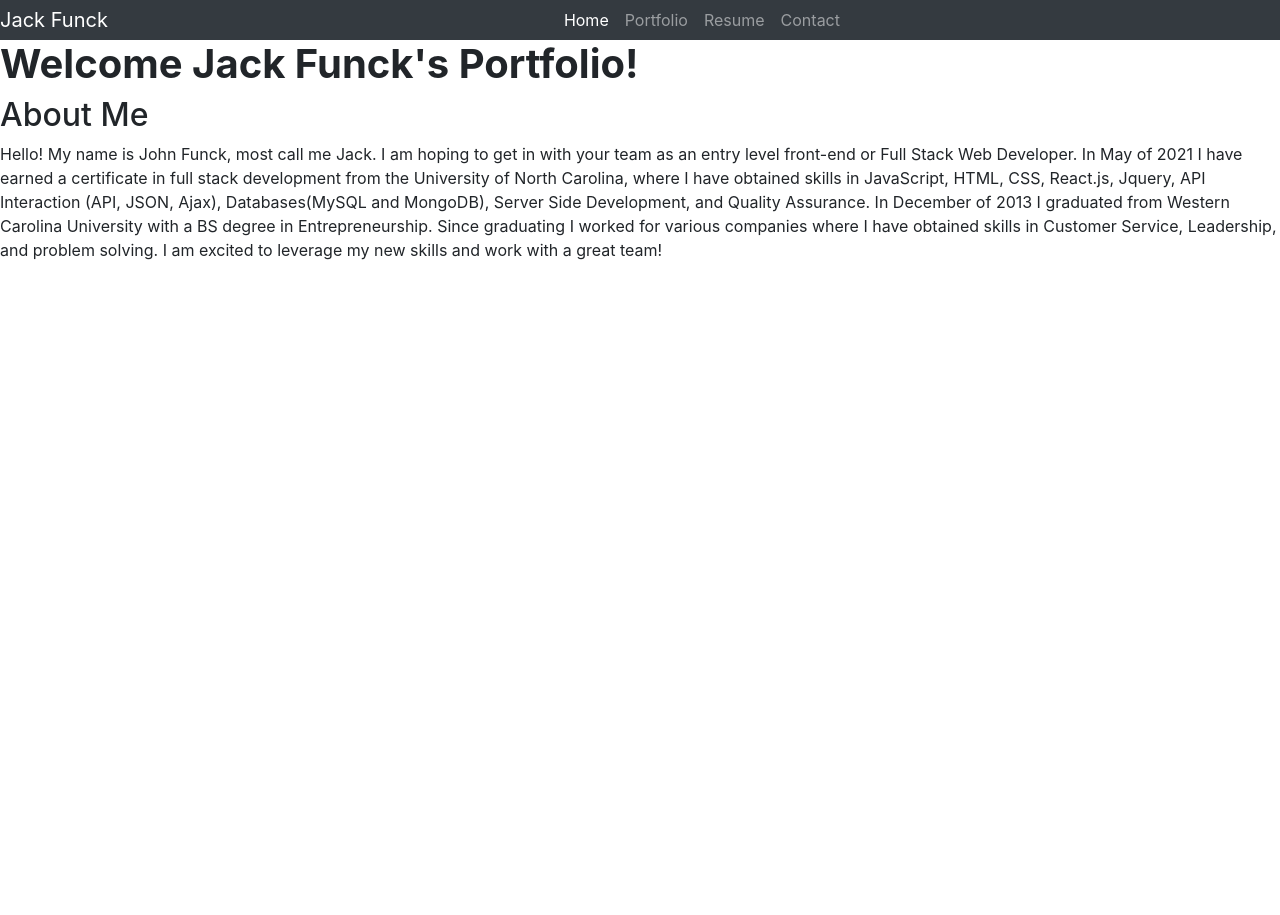
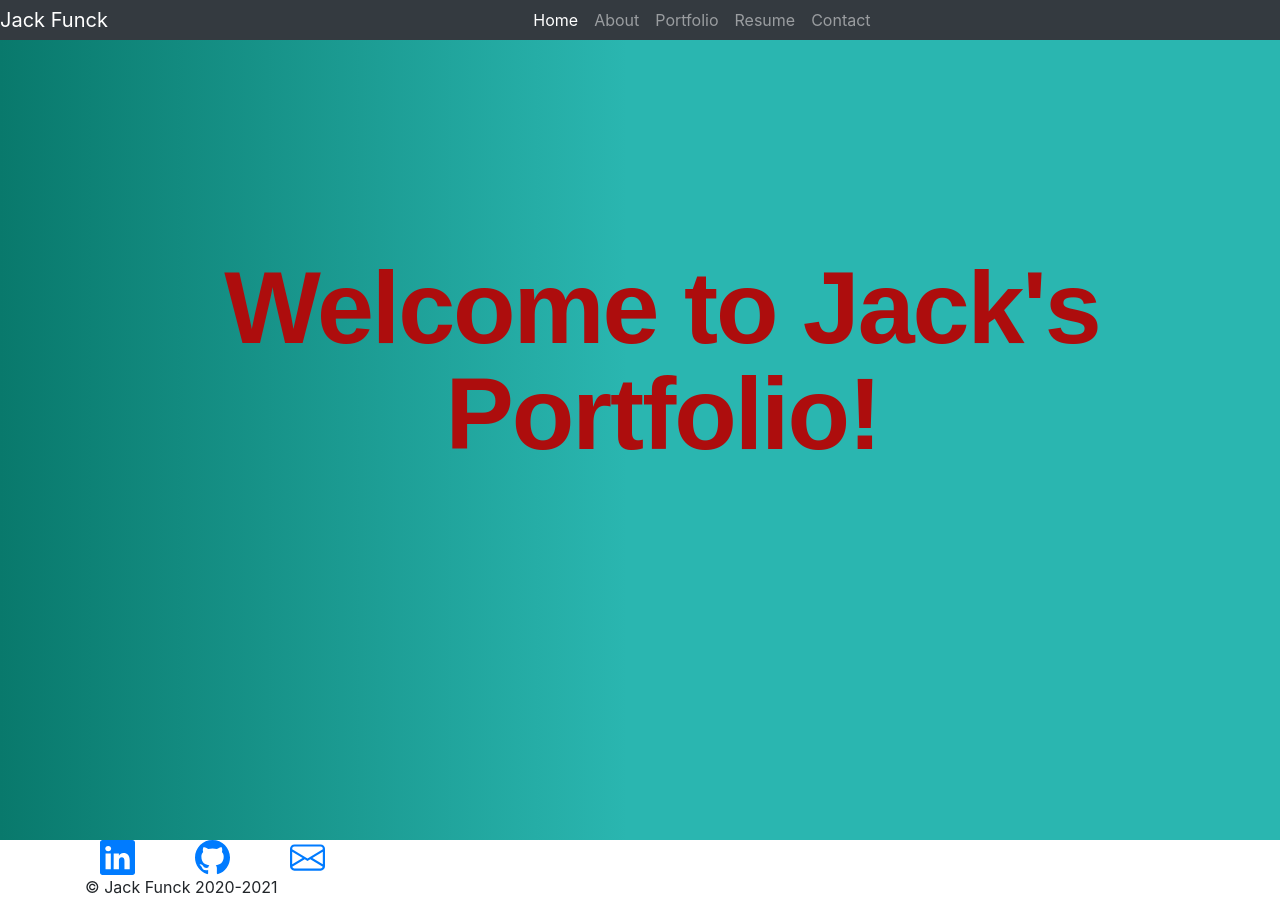
Before and after one commit to JFunck1990/20_React_Portfolio, a React (Create React App) app: page / in a window 1280 px wide. Before the commit the page ends 800 px from the top, so only its background shows below. Built offline with nearby package versions, Linux system fonts and the light colour scheme.

Commit message:
got home animation working

```diff
--- a/src/App.js
+++ b/src/App.js
@@ -4,7 +4,8 @@ import Header from "./Components/Header";
 import './App.css';
 import PageContext from "./utils/PageContext"
 import Home from "./Components/Home"
-import { BrowserRouter } from "react-router-dom";
+import Footer from "./Components/Footer"
+//import { BrowserRouter } from "react-router-dom";
 
 function App() {
   const [pageState, setPageState] = useState({
@@ -21,6 +22,7 @@ function App() {
       <div>
       <Header></Header>
       <Home></Home>
+      <Footer></Footer>
     </div>
     </PageContext.Provider>
   );
--- /dev/null
+++ b/src/Components/Footer.js
@@ -0,0 +1,30 @@
+import React from "react";
+
+function Footer(){
+    return(
+        <footer className="container">
+  <div className="row">
+    <div className="col-md-offset-4 col-md-1">
+     <a href="https://www.linkedin.com/in/jackfunck/" target="blank"> <svg xmlns="http://www.w3.org/2000/svg" width="35" height="35" fill="currentColor" class="bi bi-linkedin" viewBox="0 0 16 16">
+        <path d="M0 1.146C0 .513.526 0 1.175 0h13.65C15.474 0 16 .513 16 1.146v13.708c0 .633-.526 1.146-1.175 1.146H1.175C.526 16 0 15.487 0 14.854V1.146zm4.943 12.248V6.169H2.542v7.225h2.401zm-1.2-8.212c.837 0 1.358-.554 1.358-1.248-.015-.709-.52-1.248-1.342-1.248-.822 0-1.359.54-1.359 1.248 0 .694.521 1.248 1.327 1.248h.016zm4.908 8.212V9.359c0-.216.016-.432.08-.586.173-.431.568-.878 1.232-.878.869 0 1.216.662 1.216 1.634v3.865h2.401V9.25c0-2.22-1.184-3.252-2.764-3.252-1.274 0-1.845.7-2.165 1.193v.025h-.016a5.54 5.54 0 0 1 .016-.025V6.169h-2.4c.03.678 0 7.225 0 7.225h2.4z"/>
+      </svg></a>
+  </div>
+
+  <div className="col-md-offset-1 col-md-1">
+    <a href="https://github.com/JFunck1990" target="blank"> <svg xmlns="http://www.w3.org/2000/svg" width="35" height="35" fill="currentColor" class="bi bi-github" viewBox="0 0 16 16">
+     <path d="M8 0C3.58 0 0 3.58 0 8c0 3.54 2.29 6.53 5.47 7.59.4.07.55-.17.55-.38 0-.19-.01-.82-.01-1.49-2.01.37-2.53-.49-2.69-.94-.09-.23-.48-.94-.82-1.13-.28-.15-.68-.52-.01-.53.63-.01 1.08.58 1.23.82.72 1.21 1.87.87 2.33.66.07-.52.28-.87.51-1.07-1.78-.2-3.64-.89-3.64-3.95 0-.87.31-1.59.82-2.15-.08-.2-.36-1.02.08-2.12 0 0 .67-.21 2.2.82.64-.18 1.32-.27 2-.27.68 0 1.36.09 2 .27 1.53-1.04 2.2-.82 2.2-.82.44 1.1.16 1.92.08 2.12.51.56.82 1.27.82 2.15 0 3.07-1.87 3.75-3.65 3.95.29.25.54.73.54 1.48 0 1.07-.01 1.93-.01 2.2 0 .21.15.46.55.38A8.012 8.012 0 0 0 16 8c0-4.42-3.58-8-8-8z"/>
+   </svg></a>
+ </div>
+
+ <div className="col-md-offset-1 col-md-1">
+  <a href="mailto: jackfunck21@gmail.com" target="blank"> <svg xmlns="http://www.w3.org/2000/svg" width="35" height="35" fill="currentColor" class="bi bi-envelope" viewBox="0 0 16 16">
+    <path d="M0 4a2 2 0 0 1 2-2h12a2 2 0 0 1 2 2v8a2 2 0 0 1-2 2H2a2 2 0 0 1-2-2V4zm2-1a1 1 0 0 0-1 1v.217l7 4.2 7-4.2V4a1 1 0 0 0-1-1H2zm13 2.383-4.758 2.855L15 11.114v-5.73zm-.034 6.878L9.271 8.82 8 9.583 6.728 8.82l-5.694 3.44A1 1 0 0 0 2 13h12a1 1 0 0 0 .966-.739zM1 11.114l4.758-2.876L1 5.383v5.73z"/>
+  </svg></a>
+</div>
+</div>
+  <p>&copy; Jack Funck 2020-2021</p>
+</footer>
+    )
+}
+
+export default Footer;
--- a/src/Components/Header.js
+++ b/src/Components/Header.js
@@ -10,6 +10,7 @@ function Header() {
   <div class="justify-content-center collapse navbar-collapse" id="navbarNavAltMarkup">
     <div class="navbar-nav">
       <a class="nav-item nav-link active" href="#">Home <span class="sr-only">(current)</span></a>
+      <a class="nav-item nav-link" href="#">About</a>
       <a class="nav-item nav-link" href="#">Portfolio</a>
       <a class="nav-item nav-link" href="#">Resume</a>
       <a class="nav-item nav-link" href="#">Contact</a>
--- a/src/Components/Home.js
+++ b/src/Components/Home.js
@@ -1,25 +1,23 @@
 import React from "react";
+import "../styles/Home.css";
 
 function Home(){
     return (
 <div>
- <div>
-   <header>
-  <h1 className="display-4, c2"><strong>Welcome Jack Funck's Portfolio!</strong></h1>
+ <div className="home">
+   <header className="container">
+   <row className="row">
+          <div className="deconstructed">
+            Welcome to Jack's Portfolio!
+            <div>Welcome to Jack's Portfolio!</div>
+            <div>Welcome to Jack's Portfolio!</div>
+            <div>Welcome to Jack's Portfolio!</div>
+            <div>Welcome to Jack's Portfolio!</div>
+          </div>
+        </row>
   </header>
 </div>
 
-<section className="c1">
-  <div className="row">
-  <div className="col-md-12 art">
-
-      <h2>About Me</h2>
-  </div>
-  <div className="col-md-12">
-      <p>Hello! My name is John Funck, most call me Jack. I am hoping to get in with your team as an entry level  front-end or Full Stack  Web Developer. In May of 2021 I have earned a certificate in full stack development from the University of North Carolina, where I have obtained skills in JavaScript, HTML, CSS, React.js, Jquery, API Interaction (API, JSON, Ajax), Databases(MySQL and MongoDB), Server Side Development, and Quality Assurance.  In  December of 2013 I graduated from Western Carolina University with a BS degree in Entrepreneurship. Since graduating I worked for various companies where I have obtained skills in Customer Service, Leadership, and problem solving. I am excited to leverage my new skills and work with a great team!</p>
-    </div>
-    </div>
-</section>
 </div>
     );
 }
--- /dev/null
+++ b/src/Components/Portfolio.js
@@ -0,0 +1 @@
+import React from "react";
--- /dev/null
+++ b/src/styles/Home.css
@@ -0,0 +1,137 @@
+.deconstructed {
+    position: relative;
+    margin-bottom: 20px;
+    height: 0.71em;
+    color: transparent;
+    font-family: "Cambay", sans-serif;
+    font-size: 8vw;
+    font-weight: 700;
+    letter-spacing: -0.02em;
+    line-height: 1.03em;
+  }
+
+  .deconstructed > div {
+    position: absolute;
+    top: 100;
+    left: 4%;
+    right: 0;
+    bottom: 0;
+    color: rgb(173, 13, 13);
+    pointer-events: none;
+  }
+
+  .deconstructed > div:nth-child(1) {
+    -webkit-mask-image: linear-gradient(black 25%, transparent 25%);
+    mask-image: linear-gradient(black 25%, transparent 25%);
+    animation: deconstructed1 10s infinite;
+  }
+
+  .deconstructed > div:nth-child(2) {
+    -webkit-mask-image: linear-gradient(
+      transparent 25%,
+      black 25%,
+      black 50%,
+      transparent 50%
+    );
+    mask-image: linear-gradient(
+      transparent 25%,
+      black 25%,
+      black 50%,
+      transparent 50%
+    );
+    animation: deconstructed2 10s infinite;
+  }
+
+  .deconstructed > div:nth-child(3) {
+    -webkit-mask-image: linear-gradient(
+      transparent 50%,
+      black 50%,
+      black 75%,
+      transparent 75%
+    );
+    mask-image: linear-gradient(
+      transparent 50%,
+      black 50%,
+      black 75%,
+      transparent 75%
+    );
+    animation: deconstructed3 10s infinite;
+  }
+
+  .deconstructed > div:nth-child(4) {
+    -webkit-mask-image: linear-gradient(transparent 75%, black 75%);
+    mask-image: linear-gradient(transparent 75%, black 75%);
+    animation: deconstructed4 10s infinite;
+  }
+
+  @keyframes deconstructed1 {
+    0% {
+      transform: translateX(100%);
+    }
+    26% {
+      transform: translateX(0%);
+    }
+    83% {
+      transform: translateX(-0.1%);
+    }
+    100% {
+      transform: translateX(-120%);
+    }
+  }
+
+  @keyframes deconstructed2 {
+    0% {
+      transform: translateX(100%);
+    }
+    24% {
+      transform: translateX(0.5%);
+    }
+    82% {
+      transform: translateX(-0.2%);
+    }
+    100% {
+      transform: translateX(-125%);
+    }
+  }
+
+  @keyframes deconstructed3 {
+    0% {
+      transform: translateX(100%);
+    }
+    22% {
+      transform: translateX(0%);
+    }
+    81% {
+      transform: translateX(0%);
+    }
+    100% {
+      transform: translateX(-130%);
+    }
+  }
+
+  @keyframes deconstructed4 {
+    0% {
+      transform: translateX(100%);
+    }
+    20% {
+      transform: translateX(0%);
+    }
+    80% {
+      transform: translateX(0%);
+    }
+    100% {
+      transform: translateX(-135%);
+    }
+  }
+
+  .row{
+      text-align: center;
+  }
+
+  .home {
+    background: linear-gradient(90deg, #09796c 0%, #2ab6b0 49%, #2ab6b0 100%);
+    display: flex;
+    align-items: center;
+    justify-content: center;
+    min-height: 100vh;
+  }
```
Also changed, not shown: src/Components/About.js (added, +20 -0 lines), src/Components/Container.js (added, +9 -0 lines).
